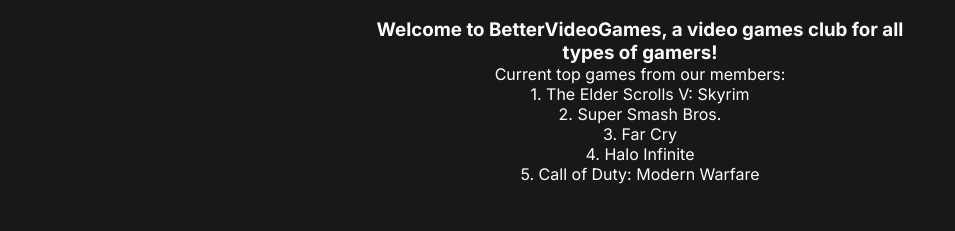
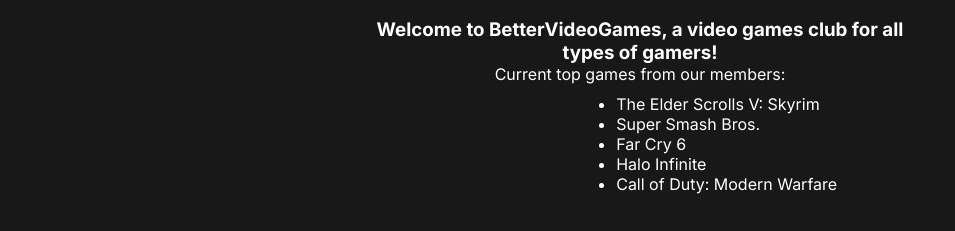
Before and after one commit to JensenStamp/BetterVideoGamesClub, a plain HTML site: page index.html in a window 1280 px wide. Shown: the part 159-390 px from the top of the page, without its empty margins (0-955 px from the left). Drawn offline with Linux system fonts and the light colour scheme.

Commit message:
Favicon and BetterList

```diff
--- a/index.html
+++ b/index.html
@@ -24,13 +24,13 @@
 <div class="container">
     <h3>Welcome to BetterVideoGames, a video games club for all types of gamers!</h3>
     <p>Current top games from our members:</p>
-    <dl>
-        <dt>1. The Elder Scrolls V: Skyrim</dt>
-        <dt>2. Super Smash Bros.</dt>
-        <dt>3. Far Cry</dt>
-        <dt>4. Halo Infinite</dt>
-        <dt>5. Call of Duty: Modern Warfare</dt>
-    </dl>
+    <ul style="margin-top: 10px; width: 250px; margin-left: 39%;">
+        <li class="left">The Elder Scrolls V: Skyrim</li>
+        <li class="left">Super Smash Bros.</li>
+        <li class="left">Far Cry 6</li>
+        <li class="left">Halo Infinite</li>
+        <li class="left">Call of Duty: Modern Warfare</li>
+    </ul>
 </div>
 </body>
 
--- a/styles.css
+++ b/styles.css
@@ -62,3 +62,8 @@
     left: 0;
     bottom: 0;
 }
+
+.left {
+    text-align: left;
+
+}
```
Also changed, not shown: favicon.ico (added).
